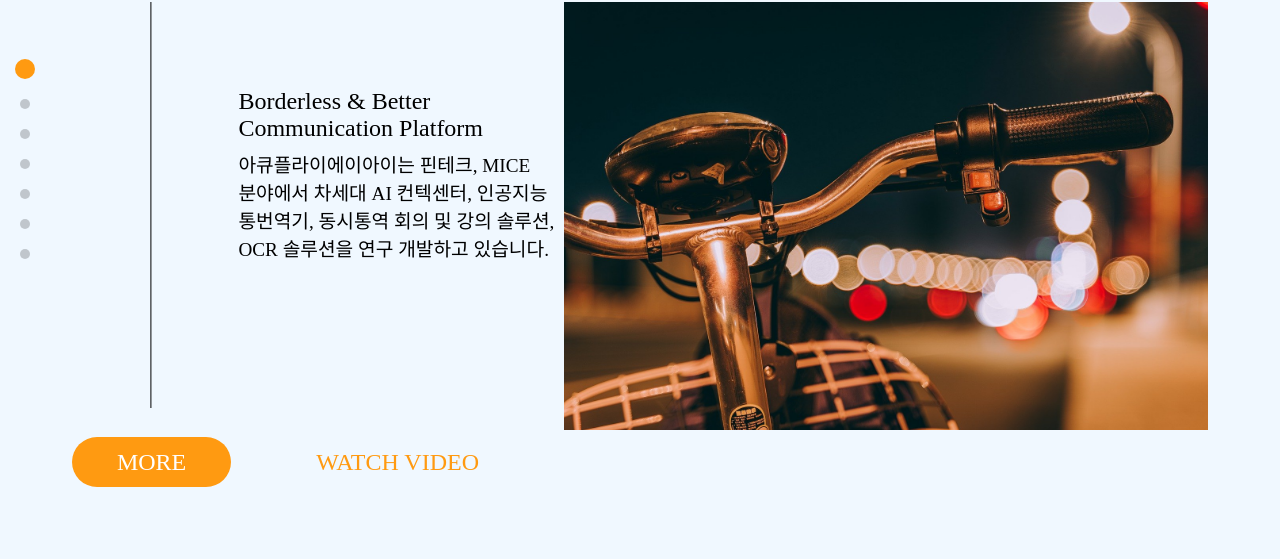
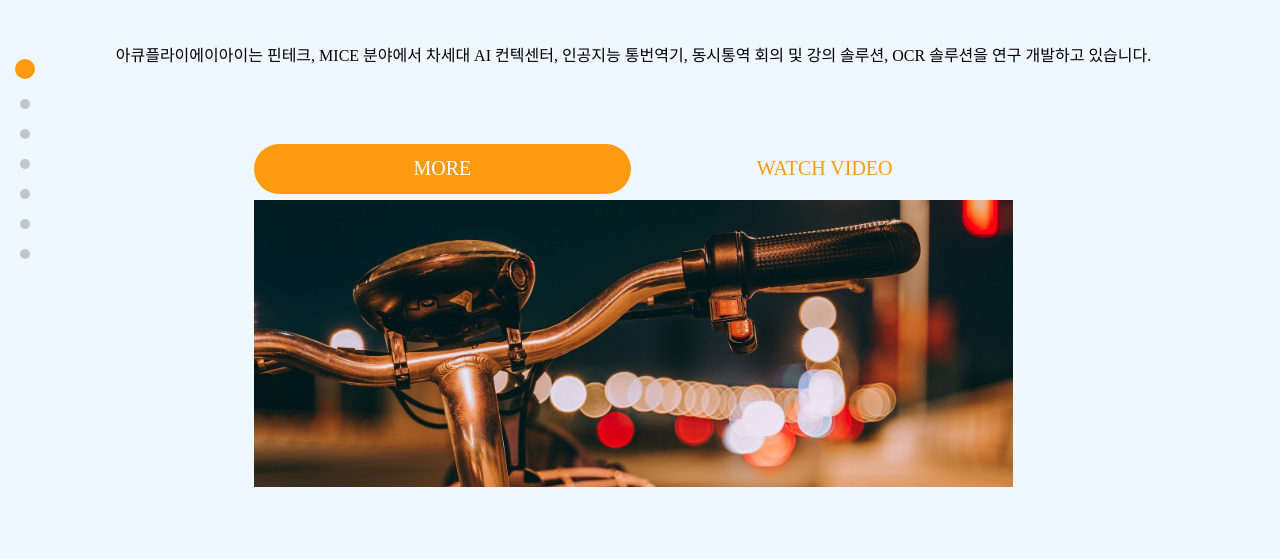
Before and after one commit to rlawncks125/html_layout, a plain HTML site: page 첫번째/index.html in a window 1280 px wide. Shown: the part 241-800 px from the top of the page. Drawn offline with nearby package versions, Linux system fonts and the light colour scheme.

Commit message:
테블릿 화면 테스트

```diff
--- a/첫번째/main.js
+++ b/첫번째/main.js
@@ -47,7 +47,7 @@ const sec1Option = {
     // effect: 'slide',
     speed : 1000,
     breakpoints : {
-        1180 :{
+        1300 :{
             slidesPerView: 5,
         }
     },
--- a/첫번째/style.scss
+++ b/첫번째/style.scss
@@ -4,10 +4,12 @@ $nav-padding : 4rem;
 
 $sec0-color :#FF9A11;
 
+$screen-desktop : 1300px;
+$screen-tablet : 640px;
 
 //모바일
 @mixin mobile {
-    @media (min-width:0px) and (max-width:640px) {
+    @media (min-width:0px) and (max-width: $screen-tablet) {
         // @media screen and ( min-width:0px){
         @content;
     }
@@ -15,7 +17,7 @@ $sec0-color :#FF9A11;
 
 // 타블렛PC
 @mixin tablet {
-    @media (min-width:641px) and (max-width:1180px) {
+    @media (min-width:$screen-tablet + 1px) and (max-width:$screen-desktop) {
         /* 타블렛PC */
         // @media screen and ( min-width:601px) {  /* 타블렛PC */
         @content;
@@ -23,14 +25,14 @@ $sec0-color :#FF9A11;
 }
 
 @mixin mobile_table {
-    @media (min-width:0px) and (max-width : 1180px) {
+    @media (min-width:0px) and (max-width : $screen-desktop) {
         @content;
     }
 }
 
 // 데스크탑
 @mixin desktop {
-    @media (min-width:1180px) {
+    @media (min-width:$screen-desktop + 1px) {
         @content;
     }
 }
@@ -50,6 +52,9 @@ html {
     }
     @include tablet(){
         font-size: 20px;
+    }
+    @include desktop(){
+        font-size: 26px;
     }
 }
 
```
Also changed, not shown: 첫번째/style.css.
